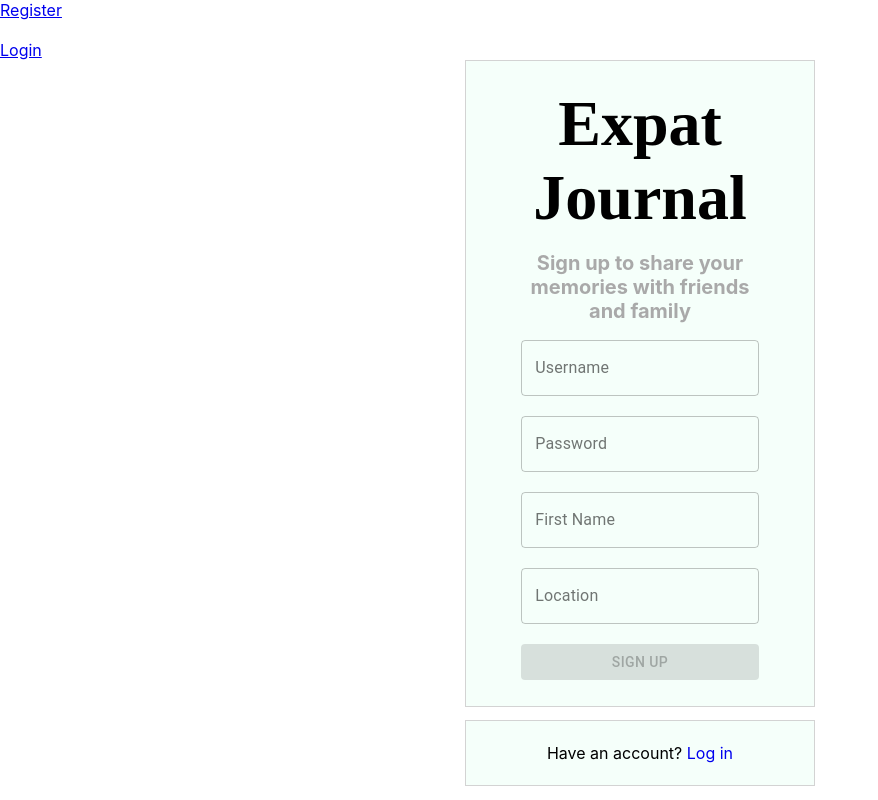
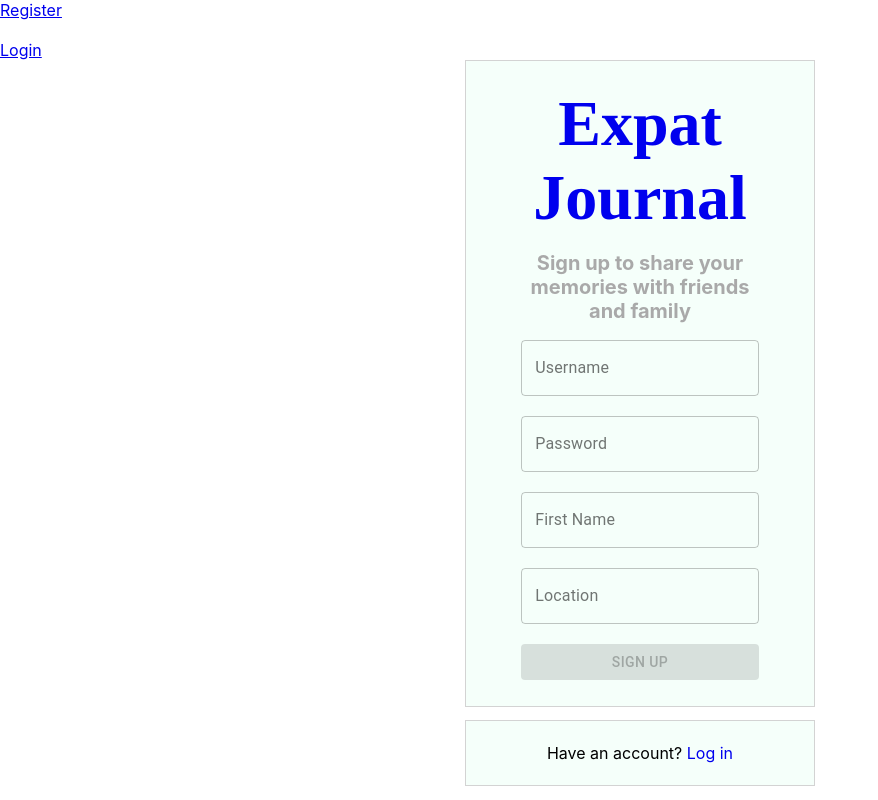
Before and after one commit to Build-Week-PTCT-Expat-Journal-3/front-end, a React (Create React App) app: page /register in a window 1280 px wide. Shown: the whole page, without its empty margins (0-878 px from the left). Built offline with nearby package versions, Linux system fonts and the light colour scheme; no server answers.

Commit message:
added anchor to marketing page

```diff
--- a/src/components/Register.js
+++ b/src/components/Register.js
@@ -83,7 +83,7 @@ export const Register = () => {
     return (
         <div>
             <Container maxWidth='xs' style={styles.registerContainer}>
-                <h1 style={styles.h1}>Expat Journal</h1>
+                <h1 style={styles.h1}><a href='https://upbeat-liskov-426f57.netlify.app/' style={styles.link}>Expat Journal</a></h1>
                 <h2 style={styles.h2}>Sign up to share your memories with friends and family</h2>
                 <form onSubmit={formSubmit} style={styles.registerForm}>
                         <TextField
```
